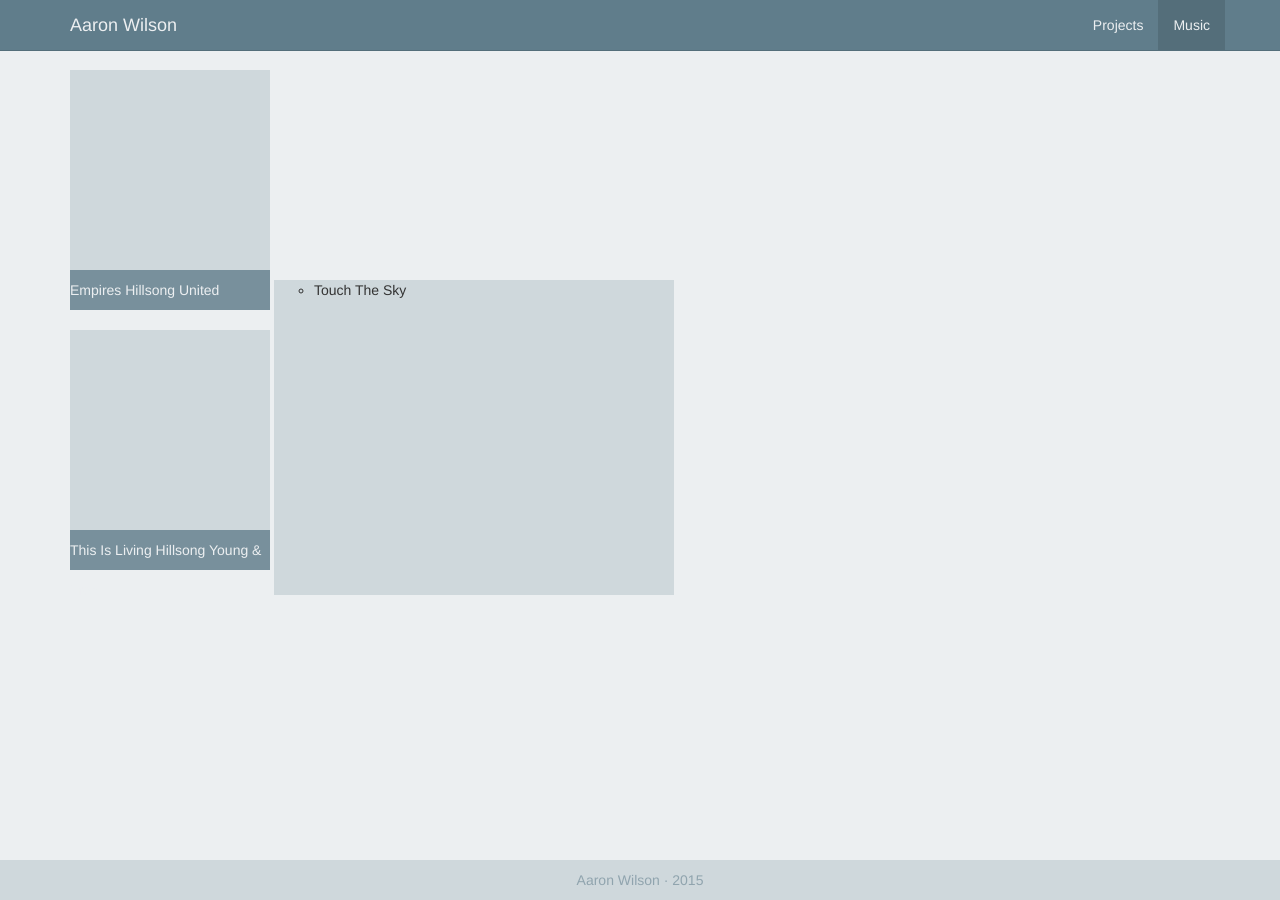
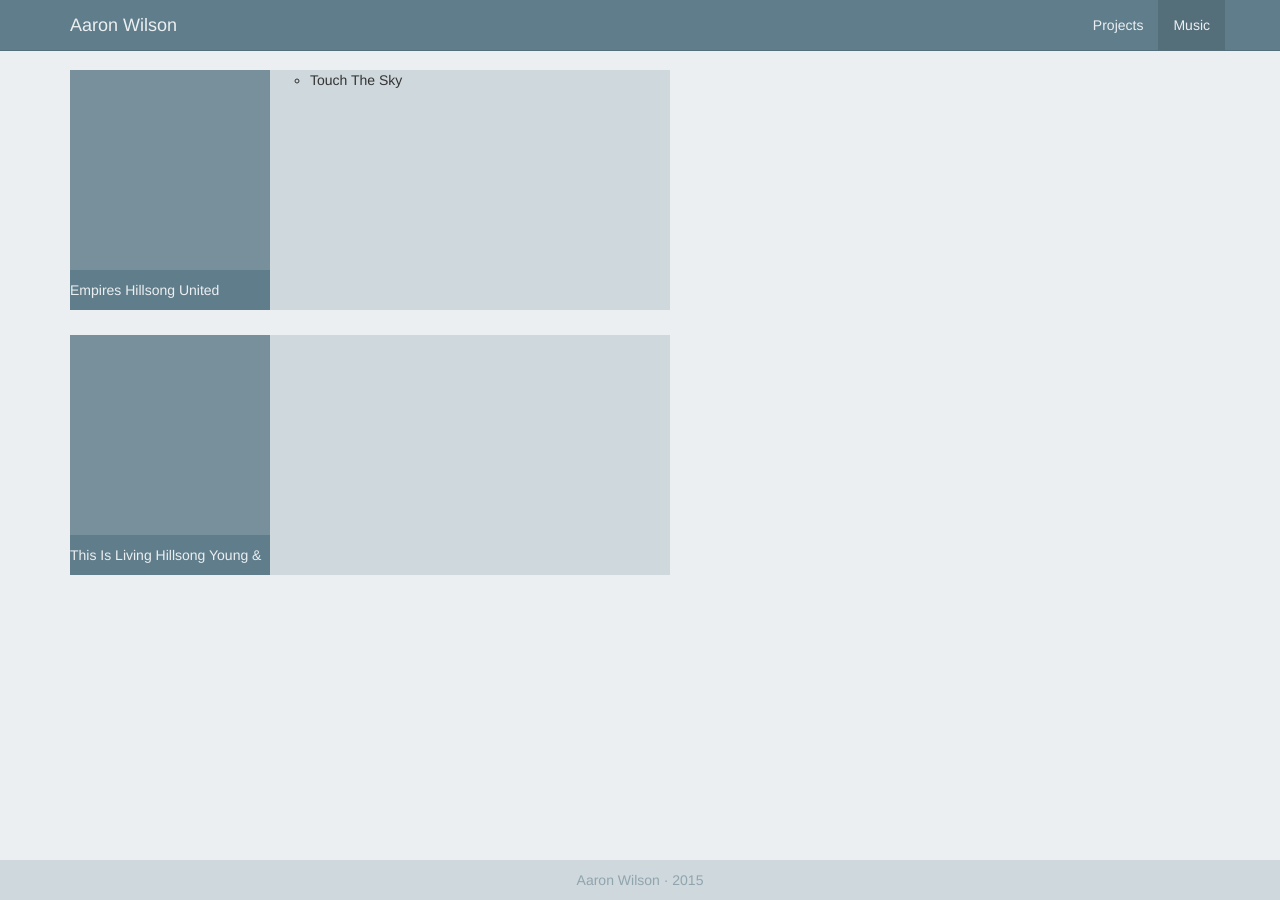
Before and after one commit to aarontwf/limebyte.github.io, a Jekyll site: the page built from music/index.html, in a window 1280 px wide. Built offline with Jekyll 4.4.1, drawn with Linux system fonts in a browser that asks for light colours; nearby versions of some CDN libraries.

Commit message:
Update theme.css

```diff
--- a/assets/css/theme.css
+++ b/assets/css/theme.css
@@ -48,15 +48,15 @@ body {
 .albums .album .album-header {
     width: 200px;
     height: 240px;
-    background-color: #CFD8DC;
-    display: inline-block;
+    background-color: #78909C;
+    float: left;
 }
 
 .albums .album .album-body {
     width: 400px;
     height: 240px;
     background-color: #CFD8DC;
-    display: inline-block;
+    float: left;
 }
 
 .albums .album .album-header .album-art {
@@ -68,7 +68,7 @@ body {
     width: 200px;
     height: 40px;
     line-height: 40px;
-    background-color: #78909C;
+    background-color: #607D8B;
     color: #ECEFF1;
 }
 
```
